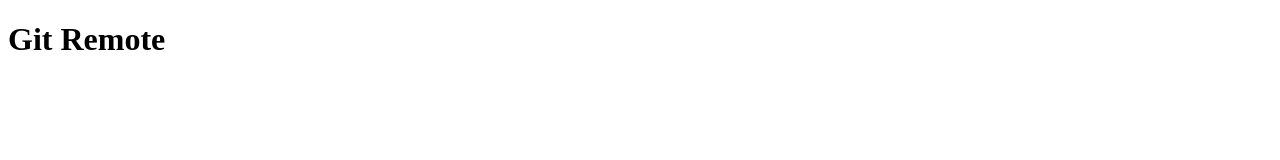
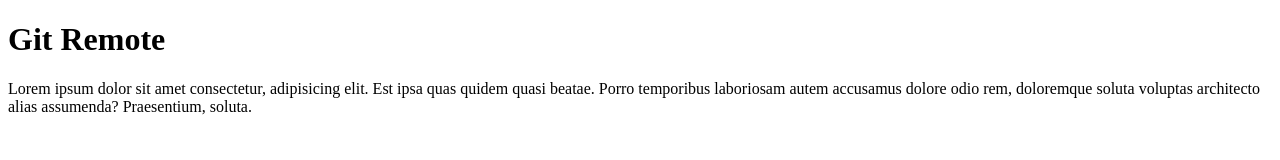
Before and after one commit to haerul2797/haerul-git-test, a plain HTML site: page index.html in a window 1280 px wide. Drawn offline with Linux system fonts and the light colour scheme.

Commit message:
Menambahkan Paragraph

```diff
--- a/index.html
+++ b/index.html
@@ -7,6 +7,7 @@
 </head>
 <body>
     <h1>Git Remote</h1>
+    <p>Lorem ipsum dolor sit amet consectetur, adipisicing elit. Est ipsa quas quidem quasi beatae. Porro temporibus laboriosam autem accusamus dolore odio rem, doloremque soluta voluptas architecto alias assumenda? Praesentium, soluta.</p>
 
 </body>
 </html>
```
